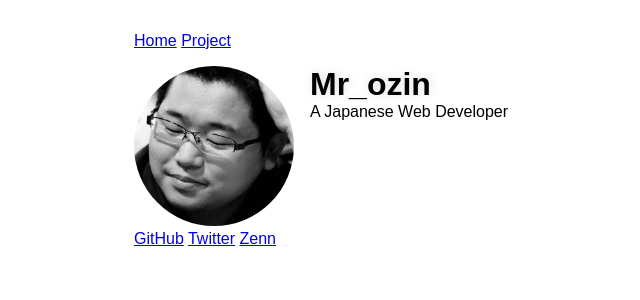
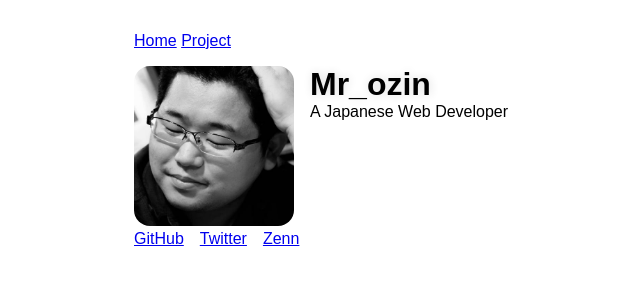
Before and after one commit to ryokryok/mrozin.me, a SvelteKit app: page / in a window 1280 px wide. Shown: the top 300 px of the page, without its empty margins (202-842 px from the left). Built offline with nearby package versions, Linux system fonts and the light colour scheme.

Commit message:
split as components

```diff
--- /dev/null
+++ b/src/lib/types.ts
@@ -0,0 +1,10 @@
+export type Avatar = {
+	src: string;
+	name: string;
+	description: string;
+};
+
+export type Link = {
+	name: string;
+	href: string;
+};
--- a/src/routes/+page.svelte
+++ b/src/routes/+page.svelte
@@ -1,42 +1,35 @@
+<script lang="ts">
+	import Avatar from './Avatar.svelte';
+	import Links from './Links.svelte';
+	import type { Link } from '$lib/types';
+
+	const author = {
+		name: 'Mr_ozin',
+		description: 'A Japanese Web Developer',
+		src: '/images/author.jpg'
+	};
+
+	const links: Link[] = [
+		{
+			name: 'GitHub',
+			href: 'https://github.com/ryokryok'
+		},
+		{
+			name: 'Twitter',
+			href: 'https://twitter.com/Mr_ozin'
+		},
+		{
+			name: 'Zenn',
+			href: 'https://zenn.dev/mr_ozin'
+		}
+	];
+</script>
+
 <svelte:head>
 	<title>Mr_ozin - A Web Developer</title>
 	<meta name="description" content="Profile site about Mr_ozin" />
 </svelte:head>
 
-<div class="author-content">
-	<div class="author-avatar">
-		<img src="/images/author.jpg" alt="Mr_ozin" />
-	</div>
-	<div class="author-description">
-		<h1 class="site-logo">Mr_ozin</h1>
-		<p>A Japanese Web Developer</p>
-	</div>
-</div>
+<Avatar {...author} />
 
-<a href="https://github.com/ryokryok">GitHub</a>
-<a href="https://twitter.com/Mr_ozin">Twitter</a>
-<a href="https://zenn.dev/mr_ozin">Zenn</a>
-
-<style>
-	img {
-		max-width: 100%;
-		border-radius: 50%;
-	}
-	.author-content {
-		display: flex;
-		align-items: flex-start;
-		justify-content: space-between;
-	}
-
-	.author-avatar {
-		width: 10rem;
-	}
-	.author-description {
-		flex: 1;
-		padding: 0 1rem;
-	}
-
-	.site-logo {
-		text-shadow: #ddd 1px 0 10px;
-	}
-</style>
+<Links {links} />
--- /dev/null
+++ b/src/routes/Avatar.svelte
@@ -0,0 +1,44 @@
+<script lang="ts">
+	export let src: string;
+	export let name: string;
+	export let description: string;
+</script>
+
+<div class="author-content">
+	<div class="author-avatar">
+		<img {src} alt={name} width={160} height={160} />
+	</div>
+	<div class="author-profile">
+		<h1 class="author-name">{name}</h1>
+		<p class="author-paragraph">{description}</p>
+	</div>
+</div>
+
+<style>
+	img {
+		max-width: 100%;
+		border-radius: 10%;
+	}
+	.author-content {
+		display: flex;
+		align-items: flex-start;
+		justify-content: space-between;
+	}
+
+	.author-avatar {
+		width: 10rem;
+	}
+	.author-profile {
+		flex: 1;
+		padding: 0 1rem;
+	}
+
+	.author-name {
+		font-size: 2rem;
+		text-shadow: #ddd 1px 0 10px;
+	}
+
+	.author-paragraph {
+		font-size: 1rem;
+	}
+</style>
--- /dev/null
+++ b/src/routes/Links.svelte
@@ -0,0 +1,18 @@
+<script lang="ts">
+	import type { Link } from '$lib/types';
+
+	export let links: Link[];
+</script>
+
+<div class="links">
+	{#each links as link}
+		<a href={link.href}>{link.name}</a>
+	{/each}
+</div>
+
+<style>
+	.links {
+		display: flex;
+		gap: 1rem;
+	}
+</style>
--- a/svelte.config.js
+++ b/svelte.config.js
@@ -16,7 +16,10 @@ const config = {
 				include: ['/*'],
 				exclude: ['<all>']
 			}
-		})
+		}),
+		files: {
+			lib: 'src/lib'
+		}
 	}
 };
 
```
